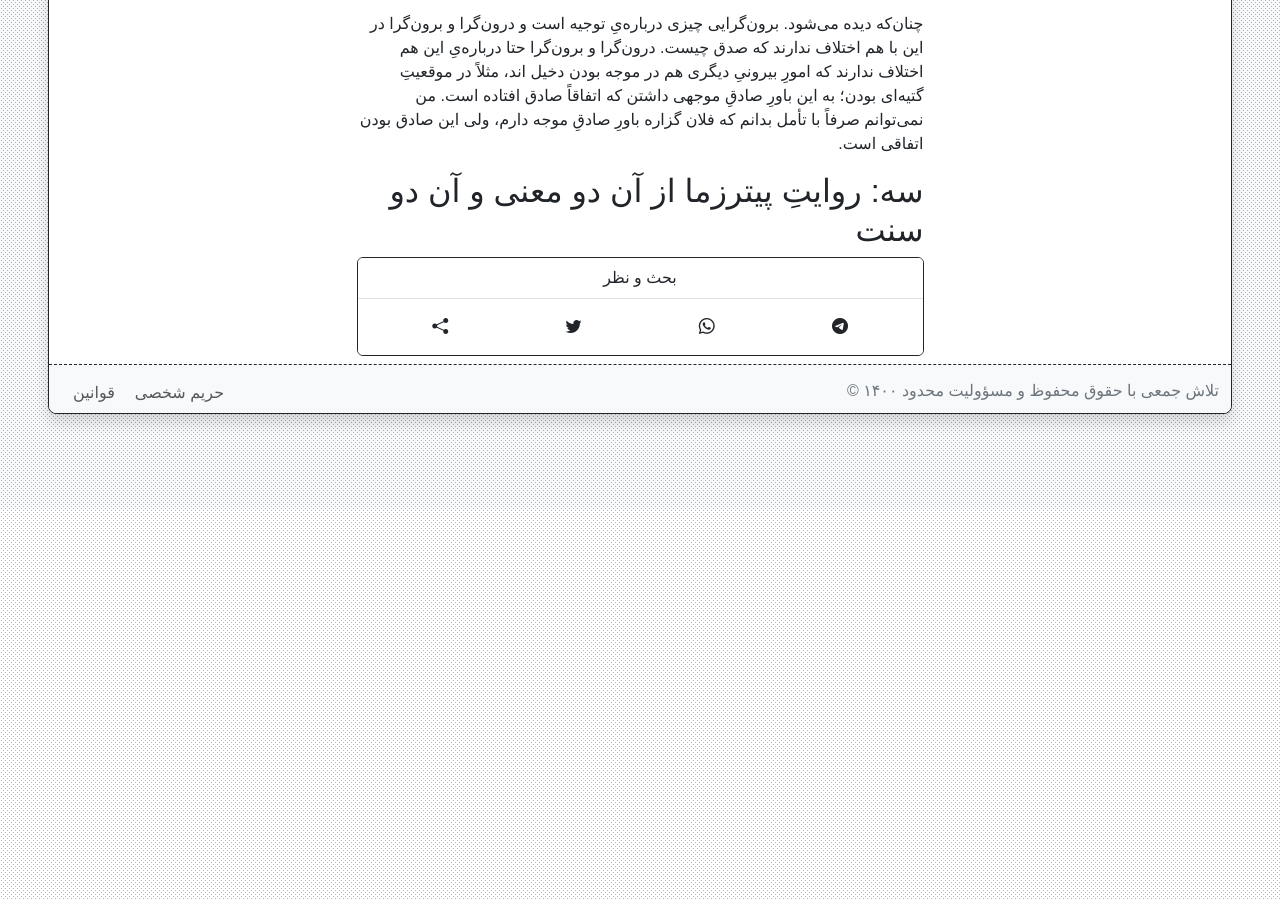
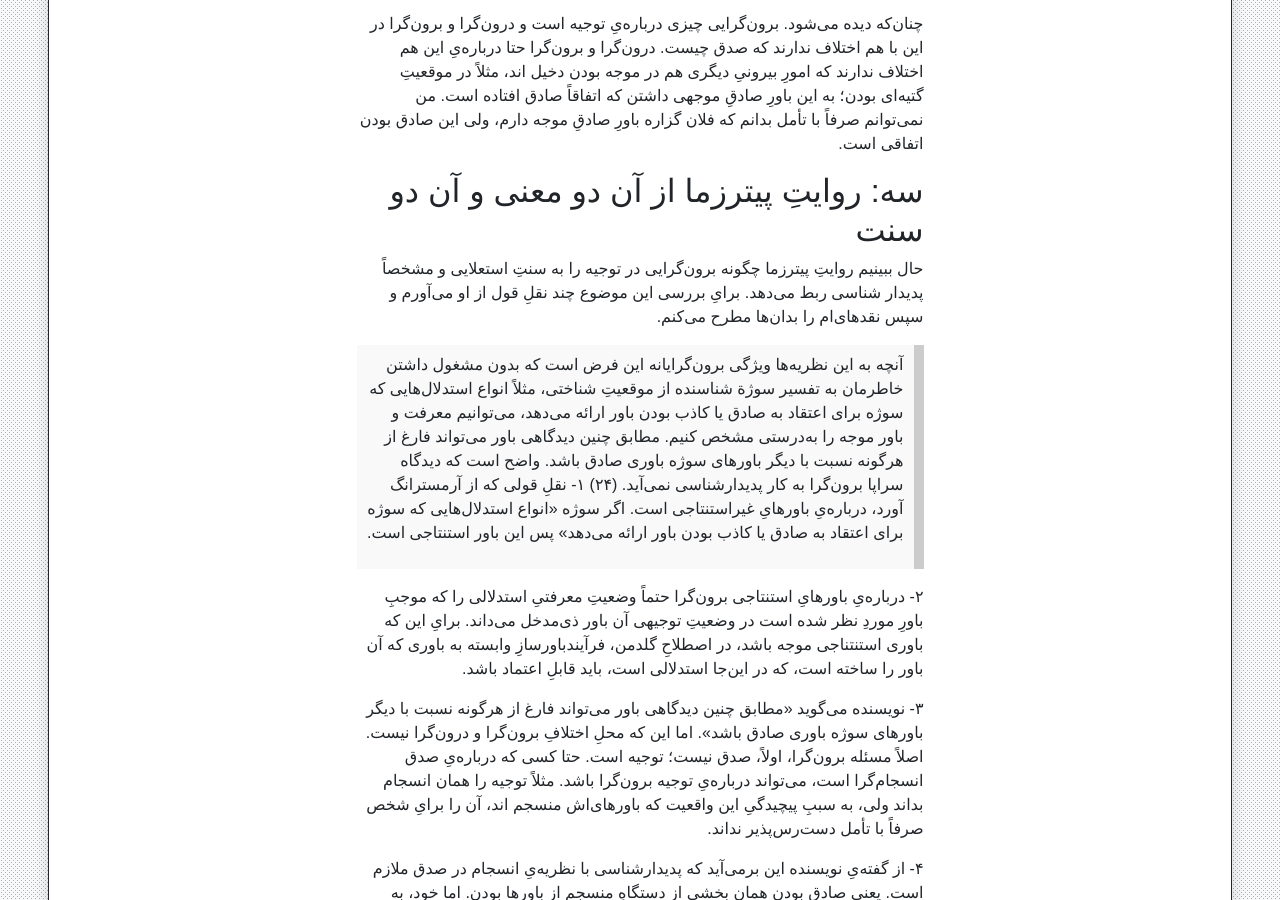
Before and after one commit to phicudemy/phicudemy.github.io, a Jekyll site: the page built from _posts/2024-08-02-perspevtive.md, in a window 1280 px wide and 900 px high, scrolled down 3091 px. Built offline with Jekyll 4.4.1, drawn with Linux system fonts in a browser that asks for light colours; comment, search, counter and statistics services are not loaded; a style sheet for code colours, icons or effects is not loaded; before the commit the page ends 3601 px from its top, so only the background shows below that; some of the changed text lies outside the part shown.

Commit message:
TinaCMS content update

```diff
--- a/_posts/2024-08-02-perspevtive.md
+++ b/_posts/2024-08-02-perspevtive.md
@@ -40,3 +40,14 @@ tags:
 چنان‌که دیده می‌شود. برون‌گرایی چیزی درباره‌یِ توجیه است و درون‌گرا و برون‌گرا در این با هم اختلاف ندارند که صدق چیست. درون‌گرا و برون‌گرا حتا درباره‌یِ این هم اختلاف ندارند که امورِ بیرونیِ دیگری هم در موجه بودن دخیل اند، مثلاً در موقعیتِ گتیه‌ای بودن؛ به این باورِ صادقِ موجهی داشتن که اتفاقاً صادق افتاده است. من نمی‌توانم صرفاً با تأمل بدانم که فلان گزاره باورِ صادقِ موجه دارم، ولی این صادق بودن اتفاقی است.
 
 ## سه: روایتِ پیترزما از آن دو معنی و آن دو سنت
+حال ببینیم روایتِ پیترزما چگونه برون‌گرایی در توجیه را به سنتِ استعلایی و مشخصاً پدیدار شناسی ربط می‌دهد. برایِ بررسی این موضوع چند نقلِ قول از او می‌آورم و سپس نقدهای‌ام را بدان‌ها مطرح می‌کنم.
+> آنچه به این نظریه‌ها ویژگی برون‌گرایانه این فرض است که بدون مشغول داشتن خاطرمان به تفسیر سوژة شناسنده از موقعیتِ شناختی، مثلاً انواع استدلال‌هایی که سوژه برای اعتقاد به صادق یا کاذب بودن باور ارائه می‌دهد، می‌توانیم معرفت و باور موجه را به‌درستی مشخص کنیم. مطابق چنین دیدگاهی باور می‌تواند فارغ از هرگونه نسبت با دیگر باورهای سوژه باوری صادق باشد. واضح است که دیدگاه سراپا برون‌گرا به کار پدیدارشناسی نمی‌آید. (۲۴)
+۱- نقلِ قولی که از آرمسترانگ آورد، درباره‌یِ باورهایِ غیراستنتاجی است. اگر سوژه «انواع استدلال‌هایی که سوژه برای اعتقاد به صادق یا کاذب بودن باور ارائه می‌دهد» پس این باور استنتاجی است.
+
+۲- درباره‌یِ باورهایِ استنتاجی برون‌گرا حتماً وضعیتِ معرفتیِ استدلالی را که موجبِ باورِ موردِ نظر شده است در وضعیتِ توجیهی آن باور ذی‌مدخل می‌داند. برایِ این که باوری استنتناجی موجه باشد، در اصطلاحِ گلدمن، فرآیند‌باورسازِ وابسته به باوری که آن باور را ساخته است، که در این‌جا استدلالی است، باید قابلِ اعتماد باشد.
+
+۳- نویسنده می‌گوید «مطابق چنین دیدگاهی باور می‌تواند فارغ از هرگونه نسبت با دیگر باورهای سوژه باوری صادق باشد». اما این که محلِ اختلافِ برون‌گرا و درون‌گرا نیست. اصلاً مسئله برون‌گرا، اولاً، صدق نیست؛ توجیه است. حتا کسی که درباره‌یِ صدق انسجام‌گرا است، می‌تواند درباره‌یِ توجیه برون‌گرا باشد. مثلاً توجیه را همان انسجام بداند ولی، به سببِ پیچیدگیِ این واقعیت که باورهای‌اش منسجم اند، آن را برایِ شخص صرفاً با تأمل دست‌رس‌پذیر نداند.
+
+۴- از گفته‌یِ نویسنده این برمی‌آید که پدیدارشناسی با نظریه‌یِ انسجام در صدق ملازم است. یعنی صادق بودن همان بخشی از دستگاهِ‌ منسجمِ از باورها بودن. اما خود، به درستی، در ادامه متذکر می‌گوید که آن بازبینی‌ای که پدیدارشناس باید انجام دهد در لایه‌یِ متافیزیک انجام می‌شود و نه در لایه‌یِ نظریه‌یِ صدق. صدق هنوز تطابقی است، ولی مطابق با چیزی است که حاصلِ فرآیندِ شناخت است نه مستقل از آن.
+
+۵- مهم‌تر از همه این که او بینِ معرفت‌شناسی در معنایِ اول و معرفت‌شناسی در معنایِ دوم پل زده است، بی‌آن‌که بگوید چرا. حدس من این نیست که اشتراکِ «بیرونی» در دو آموزه‌یِ «بیرونی نبودنِ شیء/موضوعِ شناخت» و «امکانِ بیرونی بودنِ توجیه» رهزنی کرده است و اولی را، که آموزه‌یِ اصلیِ پدیدارشناسی است، با دومی که آموزه‌یِ اصلی برون‌گرایی در توجیه است، خلط کرده است.
```
